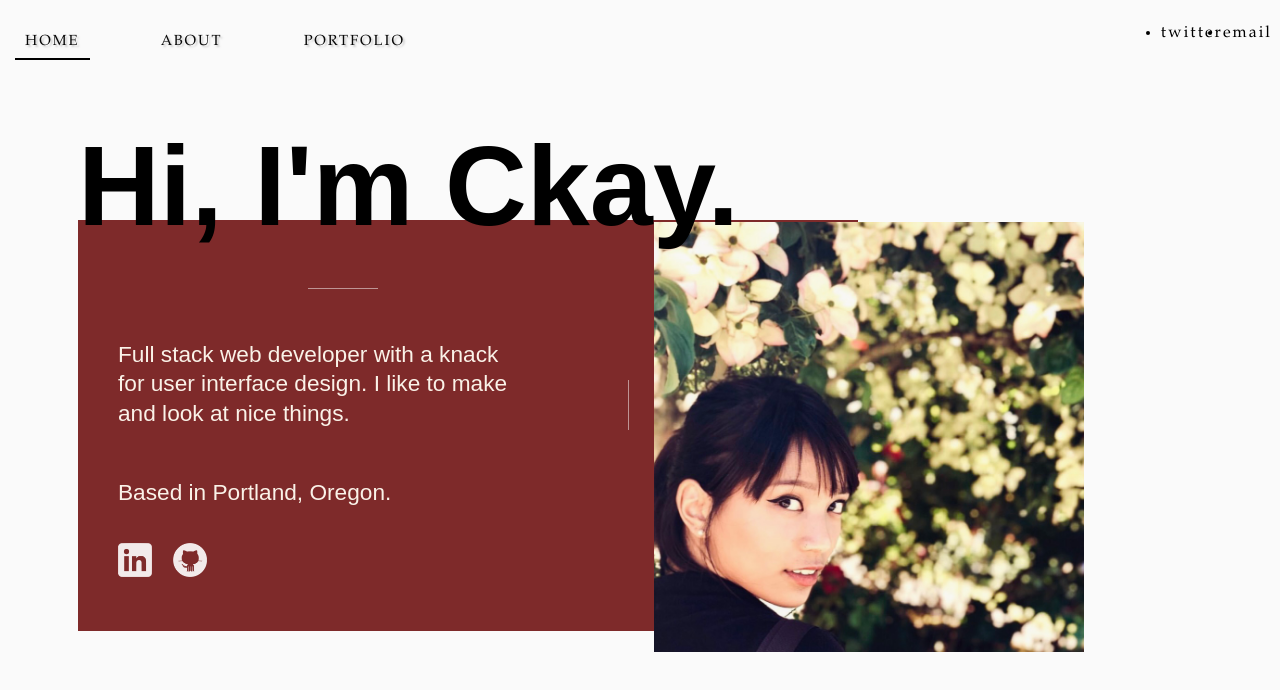
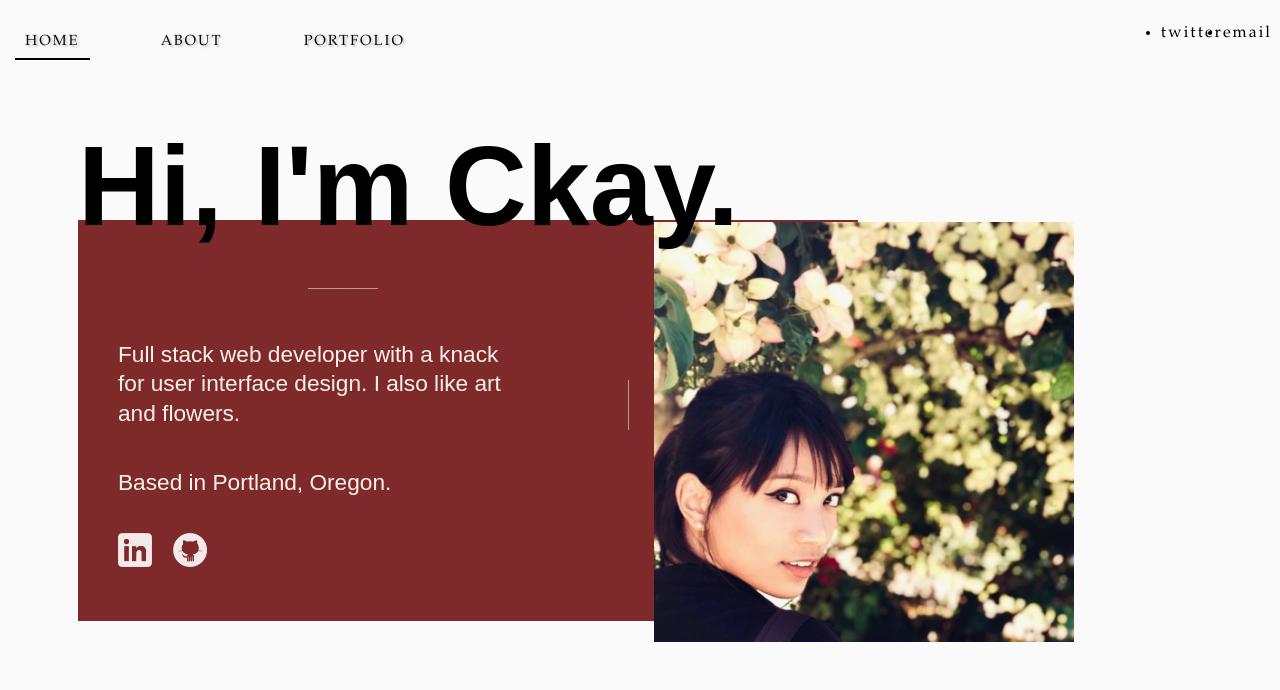
Before and after one commit to ckaynatividad/ckaynatividad-site, a React app: page / in a window 1280 px wide. Shown: the top 690 px of the page. Built offline with nearby package versions, Linux system fonts and the light colour scheme.

Commit message:
tiny edit

```diff
--- a/src/views/Home/Home.css
+++ b/src/views/Home/Home.css
@@ -87,8 +87,8 @@ h1,
 }
 
 .pic {
-  width: 430px;
-  height: 430px;
+  width: 420px;
+  height: 420px;
   margin-left: 45%;
   margin-top: 8%;
   z-index: 1;
@@ -103,6 +103,6 @@ h1,
 }
 
 .city {
-  margin-top: 50px;
+  margin-top: 40px;
   margin-bottom: 0;
 }
--- a/src/views/Home/Home.jsx
+++ b/src/views/Home/Home.jsx
@@ -41,7 +41,7 @@ export default function Home() {
         <div className="description">
           <p className="text">
             Full stack web developer with a knack for user interface design. I
-            like to make and look at nice things.
+            also like art and flowers.
             <p className="city">Based in Portland, Oregon.</p>
             <div className="icon-pic">
               <a href="https://www.linkedin.com/in/ckaynatividad/">
```
